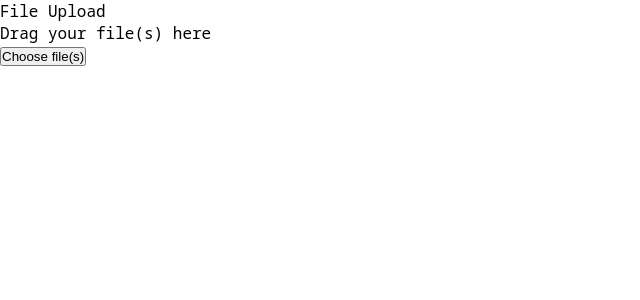
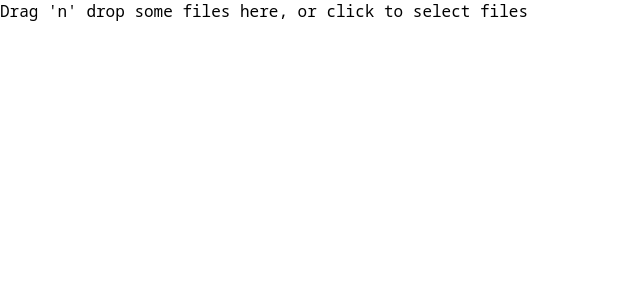
Before and after one commit to majidsajadi/sifu, a Next.js app: page /upload in a window 1280 px wide. Shown: the top 300 px of the page, without its empty margins (0-640 px from the left). Built offline with nearby package versions, Linux system fonts and the light colour scheme.

Commit message:
feat: add upload page

```diff
--- /dev/null
+++ b/app/upload/action.ts
@@ -0,0 +1,36 @@
+"use server";
+
+import { redirect } from "next/navigation";
+import type { PackageJson } from "type-fest";
+
+export type TUploadState = {
+  message?: string;
+};
+
+export async function upload(_: TUploadState, formData: FormData) {
+  const file = formData.get("manifest") as File;
+  const content = await file.text();
+
+  let manifest!: PackageJson;
+  try {
+    manifest = JSON.parse(content);
+  } catch (error) {
+    return {
+      message: "Unable to parse the manifest",
+    };
+  }
+
+  if (!manifest.dependencies || !Object.keys(manifest.dependencies).length) {
+    return {
+      message: "Unable to find any dependency in the manifest",
+    };
+  }
+
+  const searchParams = new URLSearchParams();
+
+  Object.entries(manifest.dependencies).forEach(([name, range]) => {
+    searchParams.append("dep", name + "," + range);
+  });
+
+  redirect(`/?${searchParams.toString()}`);
+}
--- a/app/upload/page.tsx
+++ b/app/upload/page.tsx
@@ -1,83 +1,40 @@
 "use client";
 
-import {
-  FileUploadDropzone,
-  FileUploadFileAcceptDetails,
-  FileUploadLabel,
-  FileUploadRoot,
-  FileUploadTrigger,
-} from "@ark-ui/react";
-import { useRouter } from "next/navigation";
+import { useFormState } from "react-dom";
+import { useDropzone } from "react-dropzone";
+import { upload } from "./action";
 
 export default function Page() {
-  const router = useRouter();
+  const [state, action, pending] = useFormState(upload, { message: "" });
 
-  const handleFileAccept = async (details: FileUploadFileAcceptDetails) => {
-    try {
-      const file = details.files[0];
-      const content = await readFile(file);
+  const { getRootProps, getInputProps, fileRejections, isDragActive } =
+    useDropzone({
+      multiple: false,
+      maxFiles: 1,
+      accept: {
+        "application/json": [".json"],
+      },
+      async onDropAccepted(files) {
+        const formdata = new FormData();
+        formdata.append("manifest", files[0]);
+        await action(formdata);
+      },
+    });
 
-      const { dependencies } = JSON.parse(content);
-      if (!dependencies || !Object.keys(dependencies).length) {
-        throw new Error("No dependency found");
-      }
-
-      const dependecies = Object.entries(dependencies).map(([name, range]) => ({
-        name,
-        range,
-      }));
-
-      const query = stringifyDependencyList(dependecies);
-      const url = `/?${query}`;
-      router.push(url);
-    } catch (error) {
-      // TODO: toast
-      console.log(error);
-    }
-  };
+  const message = state.message || fileRejections[0]?.errors[0]?.message;
 
   return (
-    <FileUploadRoot
-      accept="application/json"
-      onFileAccept={handleFileAccept}
-      maxFiles={1}
-      name="manifest"
-    >
-      <FileUploadLabel>File Upload</FileUploadLabel>
-      <FileUploadDropzone>Drag your file(s) here</FileUploadDropzone>
-      <FileUploadTrigger>Choose file(s)</FileUploadTrigger>
-    </FileUploadRoot>
+    <div {...getRootProps()}>
+      <input {...getInputProps()} />
+      {isDragActive ? (
+        <p>Drop the files here ...</p>
+      ) : (
+        <p>Drag 'n' drop some files here, or click to select files</p>
+      )}
+
+      {pending && <div>Pending...</div>}
+
+      {message}
+    </div>
   );
 }
-
-function stringifyDependencyList(
-  dependencies: {
-    name: string;
-    range: unknown;
-  }[]
-): string {
-  const searchParams = new URLSearchParams();
-
-  dependencies.forEach(({ name, range }) => {
-    searchParams.append("dep", name + "," + range);
-  });
-
-  return searchParams.toString();
-}
-
-function readFile(file: File): Promise<string> {
-  return new Promise((resolve, reject) => {
-    const reader = new FileReader();
-    reader.readAsText(file);
-
-    reader.onload = (evt) => {
-      if (evt.target?.result) {
-        resolve(evt.target.result.toString());
-      }
-    };
-
-    reader.onerror = () => {
-      reject("Error reading file");
-    };
-  });
-}
--- a/next.config.mjs
+++ b/next.config.mjs
@@ -1,4 +1,10 @@
 /** @type {import('next').NextConfig} */
-const nextConfig = {};
+const nextConfig = {
+  logging: {
+    fetches: {
+      fullUrl: true,
+    },
+  },
+};
 
 export default nextConfig;
--- a/package.json
+++ b/package.json
@@ -15,16 +15,18 @@
     "package-json": "^10.0.0",
     "react": "^18",
     "react-dom": "^18",
+    "react-dropzone": "^14.2.3",
     "semver": "^7.6.2",
     "ts-pattern": "^5.1.1"
   },
   "devDependencies": {
     "@types/node": "^20",
-    "@types/react": "^18",
+    "@types/react": "^18.3.2",
     "@types/react-dom": "^18",
     "@types/semver": "^7.5.8",
     "eslint": "^8",
     "eslint-config-next": "14.2.3",
+    "type-fest": "^4.18.2",
     "typescript": "^5"
   }
 }
```
Also changed, not shown: 1 other file (tests, documents, lock files or other folders).
